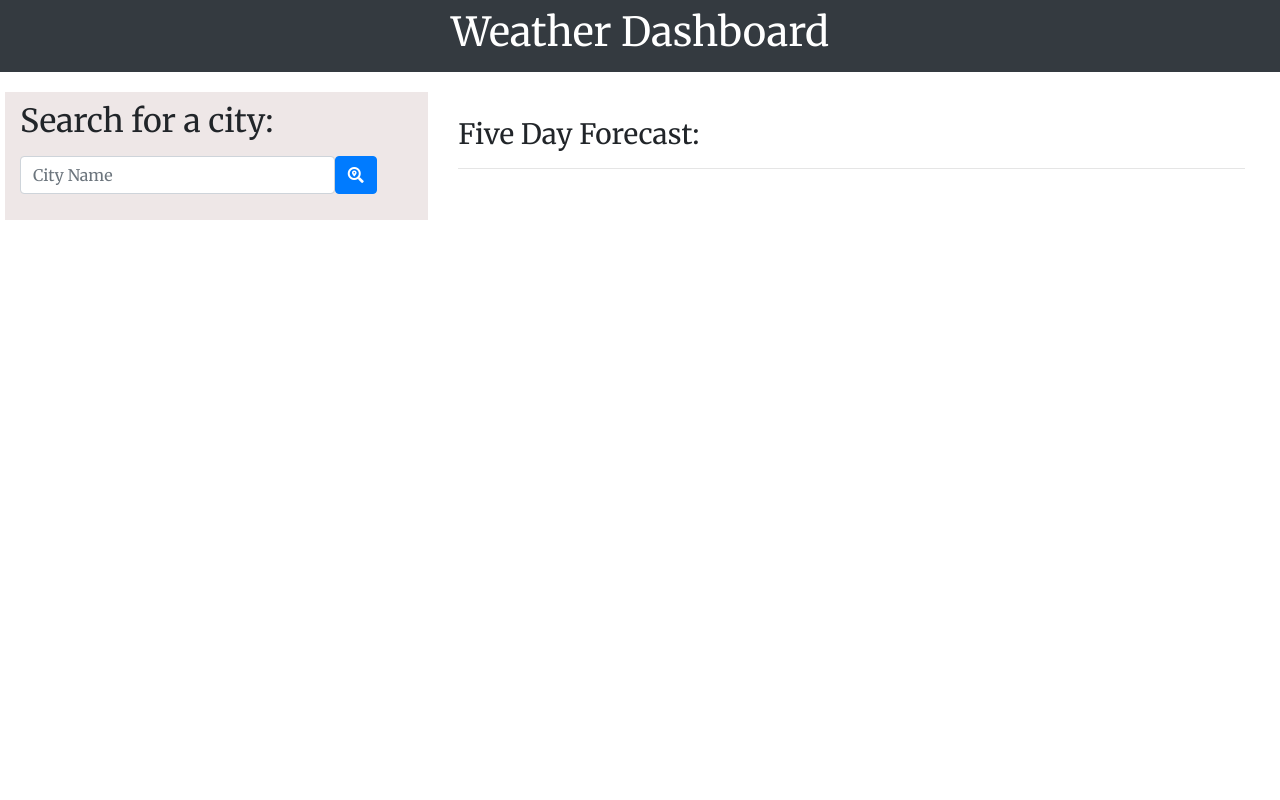
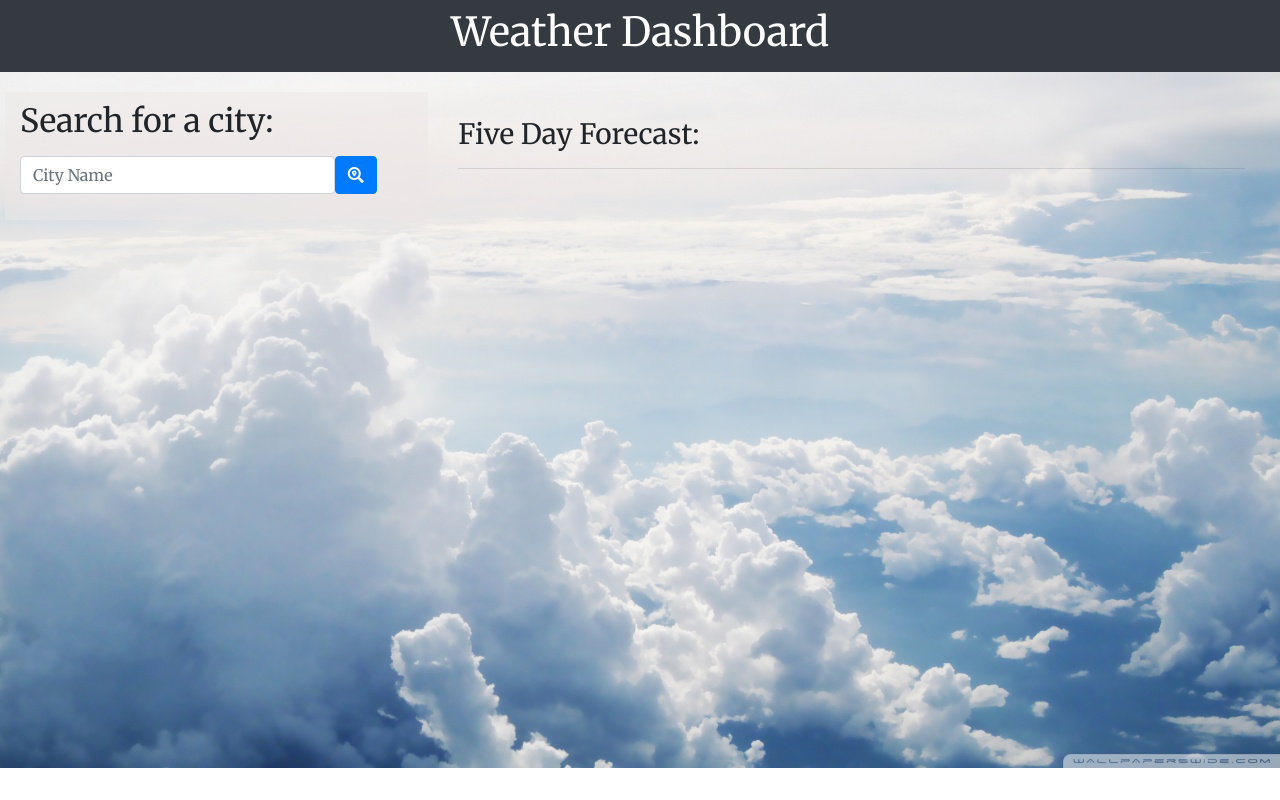
Before and after one commit to jduncan9720/weatherapi-BC2, a plain HTML site: page index.html in a window 1280 px wide. Drawn offline with nearby package versions, Linux system fonts and the light colour scheme; no server answers.

Commit message:
almost done

```diff
--- a/assets/css/style.css
+++ b/assets/css/style.css
@@ -1,5 +1,7 @@
 body {
-    background-color: white;
+    background-image: url("../images/skybg.jpg");
+    background-repeat: no-repeat;
+    background-size: 100%;
     font-family: 'Merriweather', serif;
 }
 
@@ -42,7 +44,7 @@ body {
 }
 
 #searchDiv{
-    background-color: rgb(238, 231, 231);
+    background-color: rgb(238, 231, 231, 0.5);
     padding-top: 10px;
     padding-bottom: 10px;
 }
```
Also changed, not shown: assets/images/blueSky.jpg (added), assets/images/skybg.jpg (renamed from assets/images/cloudbg.jpg).
